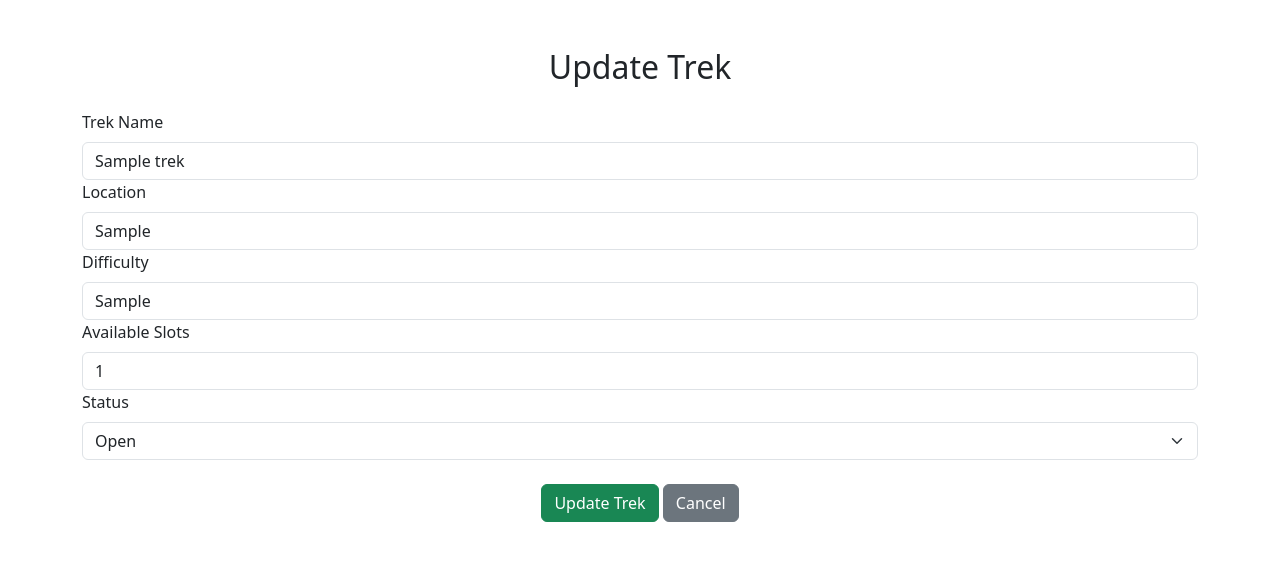
After one commit to i-shashikant/GoGhummi-Trekking-Management-App, a Flask app: page /staff/update/1 in a window 1280 px wide. The commit adds this page. Shown: the top 561 px of the page. Run offline with Flask 3, Linux system fonts and the light colour scheme; tables that the repository leaves empty hold one stand-in row (values such as "Sample post").

Commit message:
Staff Complete

```diff
--- a/app.py
+++ b/app.py
@@ -1,5 +1,5 @@
 from flask import Flask, render_template, request, redirect, url_for, session
-from database import create_tables, add_user, get_user_by_username, add_trek, get_all_treks, delete_trek, get_trek_by_id, update_trek, get_pending_staff, approve_staff, get_approved_staff, get_treks_by_staff
+from database import create_tables, add_user, get_user_by_username, add_trek, get_all_treks, delete_trek, get_trek_by_id, update_trek, get_pending_staff, approve_staff, get_approved_staff, get_treks_by_staff, update_trek_by_staff
 
 app = Flask(__name__)
 app.secret_key = "trekking_secret_key"
@@ -80,9 +80,9 @@ def create_trek():
 
         add_trek(trek_name, location, difficulty, start_date, end_date, duration, max_slots, description, status, assigned_staff_id)
         return redirect(url_for("admin_dashboard"))
-    #     # Handle form submission for creating a new trek
-    #     pass
-    return render_template("create_trek.html")
+
+    approved_staff = get_approved_staff()
+    return render_template("create_trek.html", approved_staff=approved_staff)
 
 @app.route("/view_treks")
 def view_treks():
@@ -134,7 +134,27 @@ def staff_dashboard():
     treks = get_treks_by_staff(staff_id)
     return render_template("staff_dashboard.html", treks=treks)
 
+@app.route("/staff/update/<int:trek_id>", methods=["GET", "POST"])
+def update_trek_staff(trek_id):
 
+    trek = get_trek_by_id(trek_id)
+
+    if request.method == "POST":
+
+        available_slots = request.form.get("available_slots")
+        status = request.form.get("status")
+
+        update_trek_by_staff(
+            trek_id,
+            available_slots,
+            status
+        )
+
+        return redirect(url_for("staff_dashboard"))
+
+    return render_template(
+        "update_trek_staff.html", trek=trek
+    )
 
 
 
--- a/database.py
+++ b/database.py
@@ -95,10 +95,10 @@ def add_trek(trek_name, location, difficulty, start_date, end_date,
 
     cursor.execute("""
                INSERT INTO treks (trek_name, location, difficulty, start_date, end_date,
-                                  duration, max_slots, description, status, assigned_staff_id)
-               VALUES (?, ?, ?, ?, ?, ?, ?, ?, ?, ?)
+                                  duration, max_slots, available_slots, description, status, assigned_staff_id)
+               VALUES (?, ?, ?, ?, ?, ?, ?, ?, ?, ?, ?)
            """, (trek_name, location, difficulty, start_date, end_date,
-                 duration, max_slots, description, status, assigned_staff_id))
+                 duration, max_slots, available_slots, description, status, assigned_staff_id))
 
     conn.commit()
     conn.close()
@@ -211,3 +211,16 @@ def update_trek_by_staff(trek_id, avaialble_slots, status):
 
     conn.commit()
     conn.close()
+
+def update_trek_by_staff(trek_id, available_slots, status):
+    conn = get_connection()
+    cursor = conn.cursor()
+
+    cursor.execute("""
+                    UPDATE treks
+                    SET available_slots = ?, status = ?
+                    WHERE id = ?
+                   """, (available_slots, status, trek_id))
+
+    conn.commit()
+    conn.close()
--- a/templates/staff_dashboard.html
+++ b/templates/staff_dashboard.html
@@ -66,6 +66,7 @@ Staff Dashboard
                 <th>Trek</th>
                 <th>Location</th>
                 <th>Status</th>
+                <th>Actions</th>
             </tr>
         </thead>
 
@@ -78,6 +79,7 @@ Staff Dashboard
                 <td>{{ trek[1] }}</td>
                 <td>{{ trek[2] }}</td>
                 <td>{{ trek[10] }}</td>
+                <td> <a href="{{ url_for('update_trek_staff', trek_id=trek[0]) }}" class="btn btn-warning btn-sm"> Update </a> </td>
 
             </tr>
 
--- /dev/null
+++ b/templates/update_trek_staff.html
@@ -0,0 +1,49 @@
+{% extends "base.html" %}
+{% block title %}
+Update Trek
+{% endblock %}
+
+{% block content %}
+
+<div class="container mt-5">
+    <h2 class="text-center mb-4">Update Trek</h2>
+
+    <form method="POST" action="{{ url_for('update_trek_staff', trek_id=trek[0]) }}">
+
+        <div class="mb-3">
+            <label for="name" class="form-label">Trek Name</label>
+            <input type="text" class="form-control" id="name" name="trek_name" value="{{ trek[1] }}" readonly>
+
+            <label for="location" class="form-label">Location</label>
+            <input type="text" class="form-control" id="location" name="location" value="{{ trek[2] }}" readonly>
+
+            <label for="difficulty" class="form-label">Difficulty</label>
+            <input type="text" class="form-control" value="{{ trek[3] }}" readonly>
+
+            <label for="available_slots" class="form-label">Available Slots</label>
+            <input type="number" class="form-control" id="available_slots" name="available_slots" value="{{ trek[8] }}" min="0" required>
+
+            <label for="status" class="form-label">Status</label>
+            <select class="form-select" id="status" name="status" required>
+                <option value="Open" {% if trek[10] == "Open" %}selected{% endif %}>Open</option>
+                <option value="Closed" {% if trek[10] == "Closed" %}selected{% endif %}>Closed</option>
+                <option value="Completed" {% if trek[10] == "Completed" %}selected{% endif %}>Completed</option>
+            </select>
+
+
+        </div>
+
+        <div class="text-center mt-4">
+            <button type="submit" class="btn btn-success">Update Trek</button>
+            <a href="{{ url_for('view_treks') }}" class="btn btn-secondary">
+                Cancel
+            </a>
+        </div>
+
+
+    </form>
+
+
+</div>
+
+{% endblock %}
```
Also changed, not shown: templates/create_trek.html (+11 -1 lines).
